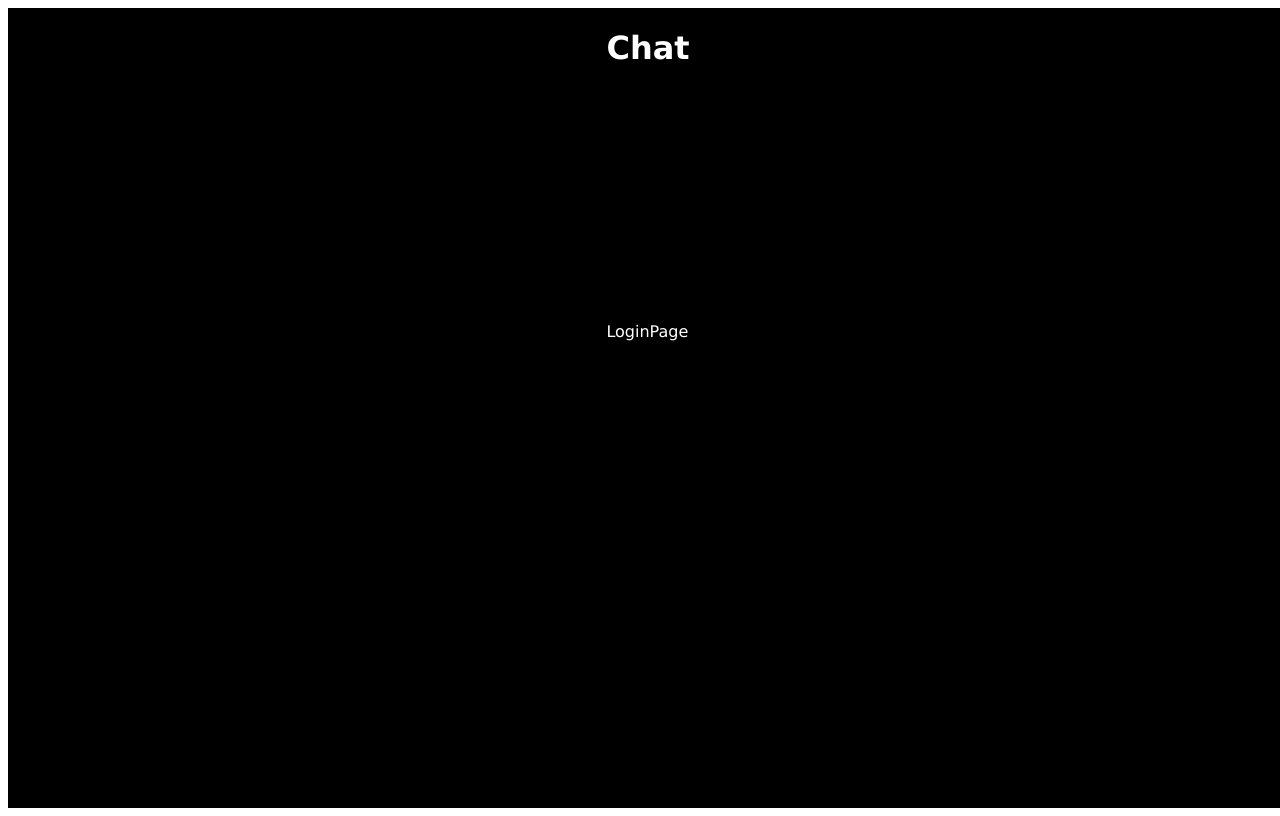
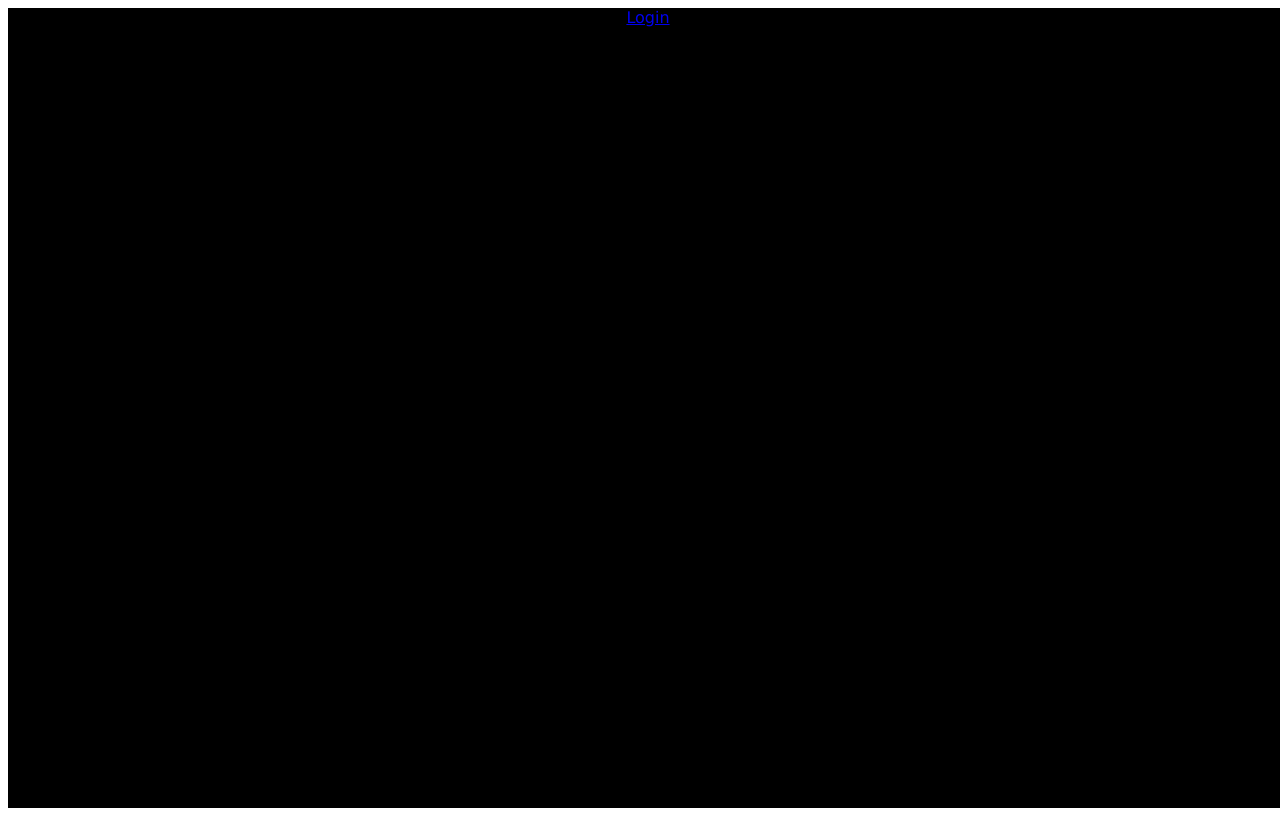
Before and after one commit to thinkty/chat, a React app: page / in a window 1280 px wide. Built offline with nearby package versions, Linux system fonts and the light colour scheme; the HTML template or start-up script is replaced by a standard one.

Commit message:
Added react-router-dom to handle pages and using the authentication UI handling method based on react-router-dom using React contexts

```diff
--- a/package.json
+++ b/package.json
@@ -39,6 +39,7 @@
     "npm-run-all": "^4.1.5",
     "react": "^18.2.0",
     "react-dom": "^18.2.0",
+    "react-router-dom": "^6.3.0",
     "rimraf": "^3.0.2",
     "rollup": "^2.77.2",
     "rollup-plugin-generate-html-template": "^1.7.0",
--- a/src/client/App.tsx
+++ b/src/client/App.tsx
@@ -1,37 +1,40 @@
 import React from 'react';
-import { ChatPage } from './components/ChatPage';
+import { MemoryRouter, Routes, Route, Navigate, Outlet } from 'react-router-dom';
+import { AuthProvider } from './components/AuthProvider';
 import { LoginPage } from './components/LoginPage';
 import { MainPage } from './components/MainPage';
-import { defaultUser, getUserFromSessionStorage, User } from './util';
 
 /**
- * I initially wanted to use the react-router-dom for switching between pages but it was making the server-side code
- * look ugly (wow. what an excuse) due to the uri not being handled. It would redirect to a 404 page if the user
- * refreshed the page manually since '/login' doesn't really exist. Since there are only 3 pages, I could just let those
- * paths redirect to index.html but I feared that it might interfere with the future implements.
+ * TODO:
+ *
+ * @see https://reactrouter.com/docs/en/v6/routers/memory-router
+ * @see https://reactrouter.com/docs/en/v6/examples/auth
+ * @returns {JSX.Element}
  */
-export type Page = "login" | "main" | "chat";
+export const App = (): JSX.Element => {
+  return (
+    <MemoryRouter>
+      <AuthProvider>
+        <Routes>
+          <Route element={<CommonLayout />}>
+            <Route path='/' element={<MainPage />} />
+            <Route path='/login' element={<LoginPage />} />
 
-export const App = (): JSX.Element => {
+            {/* TODO: What will happen when I navigate to an api endpoint? */}
+            <Route path='*' element={<Navigate to='/' />} />
+          </Route>
+        </Routes>
+      </AuthProvider>
+    </MemoryRouter>
+  );
+}
 
-  // Check user validity
-  const parsedUser = getUserFromSessionStorage();
-
-  const [page, setPage] = React.useState<Page>(parsedUser != null ? "main" : "login");
-  const [user, setUser] = React.useState<User>(parsedUser != null ? parsedUser : defaultUser);
-
-  // TODO: I think page management should be done by App instead of individual components using setPage
-  function getPage(page: Page, setPage: React.Dispatch<React.SetStateAction<Page>>): React.ReactNode {
-    switch (page) {
-      case "login":
-        return <LoginPage setPage={setPage} />;
-      case "chat":
-        return <ChatPage setPage={setPage} />
-      default:
-        return <MainPage setPage={setPage} user={user} />
-    }
-  }
-
+/**
+ * The common layout used throughout the React application
+ *
+ * @returns {JSX.Element}
+ */
+const CommonLayout = (): JSX.Element => {
   return (
     <div
       style={{
@@ -47,7 +50,7 @@ export const App = (): JSX.Element => {
         fontFamily: 'Verdana, Geneva, sans-serif',
       }}
     >
-      { getPage(page, setPage) }
+      <Outlet />
     </div>
   );
 }
--- /dev/null
+++ b/src/client/components/AuthProvider.tsx
@@ -0,0 +1,49 @@
+import React from 'react';
+import { getUserFromSessionStorage, removeUserSession, saveUserSession, User } from '../util';
+
+interface AuthContextType {
+  user: User | null;
+  login: (idToken: string, name: string, cb: VoidFunction) => void;
+  logout: (cb: VoidFunction) => void;
+};
+
+// @see https://stackoverflow.com/a/67957976
+export const AuthContext = React.createContext<AuthContextType>({} as AuthContextType);
+
+/**
+ * An authentication context provider for the React application
+ *
+ * @param {React.ReactNode} children
+ * @returns {JSX.Element}
+ * @see https://reactrouter.com/docs/en/v6/examples/auth
+ */
+export const AuthProvider = ({
+  children
+}: {
+  children: React.ReactNode
+}): JSX.Element => {
+
+  // Check user validity
+  const parsedUser = getUserFromSessionStorage();
+  const [user, setUser] = React.useState<User | null>(parsedUser);
+
+  const login = (idToken: string, name: string, cb: VoidFunction) => {
+    saveUserSession({ idToken, name });
+    setUser({ idToken, name });
+    cb();
+  }
+
+  const logout = (cb: VoidFunction) => {
+    removeUserSession();
+    setUser(null);
+    cb();
+  }
+
+  let value = { user, login, logout };
+
+  return (
+    <AuthContext.Provider value={value}>
+      { children }
+    </AuthContext.Provider>
+  );
+}
--- a/src/client/components/ChatPage.tsx
+++ /dev/null
@@ -1,14 +0,0 @@
-import React from 'react';
-import { Page } from '../App';
-
-export const ChatPage = ({
-  setPage,
-} : {
-  setPage: React.Dispatch<React.SetStateAction<Page>>
-}): JSX.Element => {
-  return (
-    <>
-      ChatPage
-    </>
-  );
-}
--- a/src/client/components/LoginPage.tsx
+++ b/src/client/components/LoginPage.tsx
@@ -1,6 +1,6 @@
 import React from 'react';
-import { Page } from '../App';
-import { SESSION_KEY_ID_TOKEN, SESSION_KEY_USER } from '../util';
+import { useNavigate } from 'react-router-dom';
+import { AuthContext } from './AuthProvider';
 
 /**
  * Response from server after sending the JWT (idToken)
@@ -8,15 +8,16 @@ import { SESSION_KEY_ID_TOKEN, SESSION_KEY_USER } from '../util';
  * @see auth.ts src/server/auth.ts
  */
 type FirebaseAuthResponse = {
-  user: string,
+  name: string,
   idToken: string,
 };
 
 export const LoginPage = ({
-  setPage,
 } : {
-  setPage: React.Dispatch<React.SetStateAction<Page>>
 }): JSX.Element => {
+
+  const auth = React.useContext(AuthContext);
+  const navigate = useNavigate();
 
   // Send the Id Token to the server to authenticate with Firebase
   function handleCredentialResponse(response: google.accounts.id.CredentialResponse) {
@@ -34,11 +35,11 @@ export const LoginPage = ({
         throw new Error(response.statusText);
       })
       .then((data: FirebaseAuthResponse) => {
-        // Save to session-storage for accessing secured APIs
-        sessionStorage.setItem(SESSION_KEY_ID_TOKEN, data.idToken);
-        sessionStorage.setItem(SESSION_KEY_USER, data.user);
+        auth.login(data.idToken, data.name, () => {
 
-        setPage("main");
+          // Send user to main page after login complete
+          navigate('/', { replace: true });
+        });
       })
       .catch((error) => {
         // TODO: visual alert of error
--- a/src/client/components/MainPage.tsx
+++ b/src/client/components/MainPage.tsx
@@ -1,25 +1,28 @@
 import React from 'react';
-import { Page } from '../App';
-import { logout, User } from '../util';
+import { Link } from 'react-router-dom';
+import { AuthContext } from './AuthProvider';
 
 export const MainPage = ({
-  setPage,
-  user,
 } : {
-  setPage: React.Dispatch<React.SetStateAction<Page>>,
-  user: User,
 }): JSX.Element => {
+  const auth = React.useContext(AuthContext);
+
+  if (!auth.user) {
+    return (
+      <Link to='login'>
+        Login
+      </Link>
+    );
+  }
 
   return (
     <>
-      <h1>
-        MainPage
-      </h1>
-      Hi, { user.user }
+      Hi, { auth.user.name }
       <button
         onClick={() => {
-          logout();
-          setPage('login');
+          auth.logout(() => {
+            // No op since it will automatically redirect to login page
+          });
         }}
       >
         Logout
--- a/src/client/util.ts
+++ b/src/client/util.ts
@@ -1,3 +1,4 @@
+
 /**
  * JWT (or Id Token) is used for authenticating the user via the Firebase application.
  * The value is set by the OAuth provider.
@@ -7,7 +8,7 @@ export const SESSION_KEY_ID_TOKEN = 'jwt';
 /**
  * Display name of the user registered to the Firebase application.
  */
-export const SESSION_KEY_USER = 'user';
+export const SESSION_KEY_NAME = 'name';
 
 /**
  * Contains information related to the current session's user
@@ -17,21 +18,13 @@ export type User = {
    * The ID token as a base64-encoded JSON Web Token (JWT) string.
    * `null` if it is not in session storage.
    */
-  idToken: string | null,
+  idToken: string,
 
   /**
    * The display name of the user or he user's unique ID, scoped to the project.
    * `null` if it is not in session storage.
    */
-  user: string | null,
-};
-
-/**
- * Default user just for the initialization of the user state in App
- */
-export const defaultUser: User = {
-  idToken: null,
-  user: null,
+  name: string,
 };
 
 /**
@@ -47,38 +40,48 @@ export function getTokenExpirationTime(token: string): number {
 
 /**
  * Checks the session storage for user information and checks the JWT (idToken) to see if it has expired.
+ *
  * @returns {User | null} null if idToken/user does not exist or idToken has expired. Otherwise, User object.
  */
 export function getUserFromSessionStorage(): User | null {
 
   const idToken = sessionStorage.getItem(SESSION_KEY_ID_TOKEN);
-  const user = sessionStorage.getItem(SESSION_KEY_USER);
+  const name = sessionStorage.getItem(SESSION_KEY_NAME);
 
-  if (idToken == null || user == null) {
+  if (idToken == null || name == null) {
     return null;
   }
 
   const exp = getTokenExpirationTime(idToken);
   if (Date.now() >= exp * 1000) {
-    logout(); // Clear session storage
+    removeUserSession(); // Clear session storage
     return null;
   }
 
   return {
     idToken,
-    user,
+    name,
   }
 }
 
-export function logout(): User {
+/**
+ * Save user information to session storage
+ * @param {User} user
+ */
+export function saveUserSession(user: User) {
+  sessionStorage.setItem(SESSION_KEY_ID_TOKEN, user.idToken);
+  sessionStorage.setItem(SESSION_KEY_NAME, user.name);
+}
+
+/**
+ * Remove user information from the session storage
+ */
+export function removeUserSession() {
   sessionStorage.removeItem(SESSION_KEY_ID_TOKEN);
-  sessionStorage.removeItem(SESSION_KEY_USER);
+  sessionStorage.removeItem(SESSION_KEY_NAME);
 
   // TODO: in case of having multiple tabs open with the same account logged-in, when logging out, also log out from those tabs
   // see "What will happen if I am logged in on different tabs?" https://hasura.io/blog/best-practices-of-using-jwt-with-graphql/
 
-  return {
-    idToken: null,
-    user: null,
-  };
+  // TODO: update description accordingly
 }
--- a/src/server/auth.ts
+++ b/src/server/auth.ts
@@ -29,7 +29,7 @@ authRouter.post('/auth', (req, res) => {
 
       // Send user info along with idToken (JWT)
       res.send({
-        user: response.user.displayName ? response.user.displayName : response.user.uid,
+        name: response.user.displayName ? response.user.displayName : response.user.uid,
         idToken,
       });
     })
```
Also changed, not shown: 1 other file (tests, documents, lock files or other folders).
